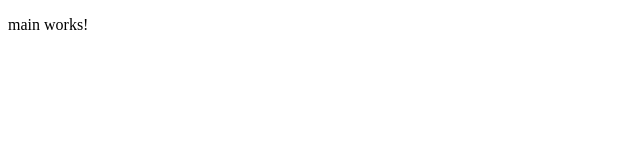
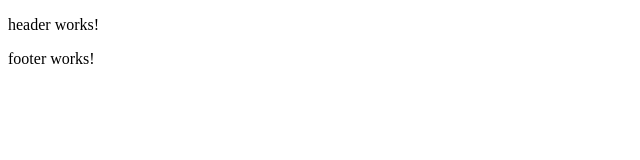
Before and after one commit to thomaspufahl/frontend-argprograma, an Angular app: page / in a window 1280 px wide. Shown: the top 160 px of the page, without its empty margins (0-640 px from the left). Built offline with nearby package versions, Linux system fonts and the light colour scheme.

Commit message:
router, header and footer added to main component

```diff
--- a/src/app/layout/main/main.component.html
+++ b/src/app/layout/main/main.component.html
@@ -1 +1,3 @@
-<p>main works!</p>
+<app-header></app-header>
+<router-outlet></router-outlet>
+<app-footer></app-footer>
```
